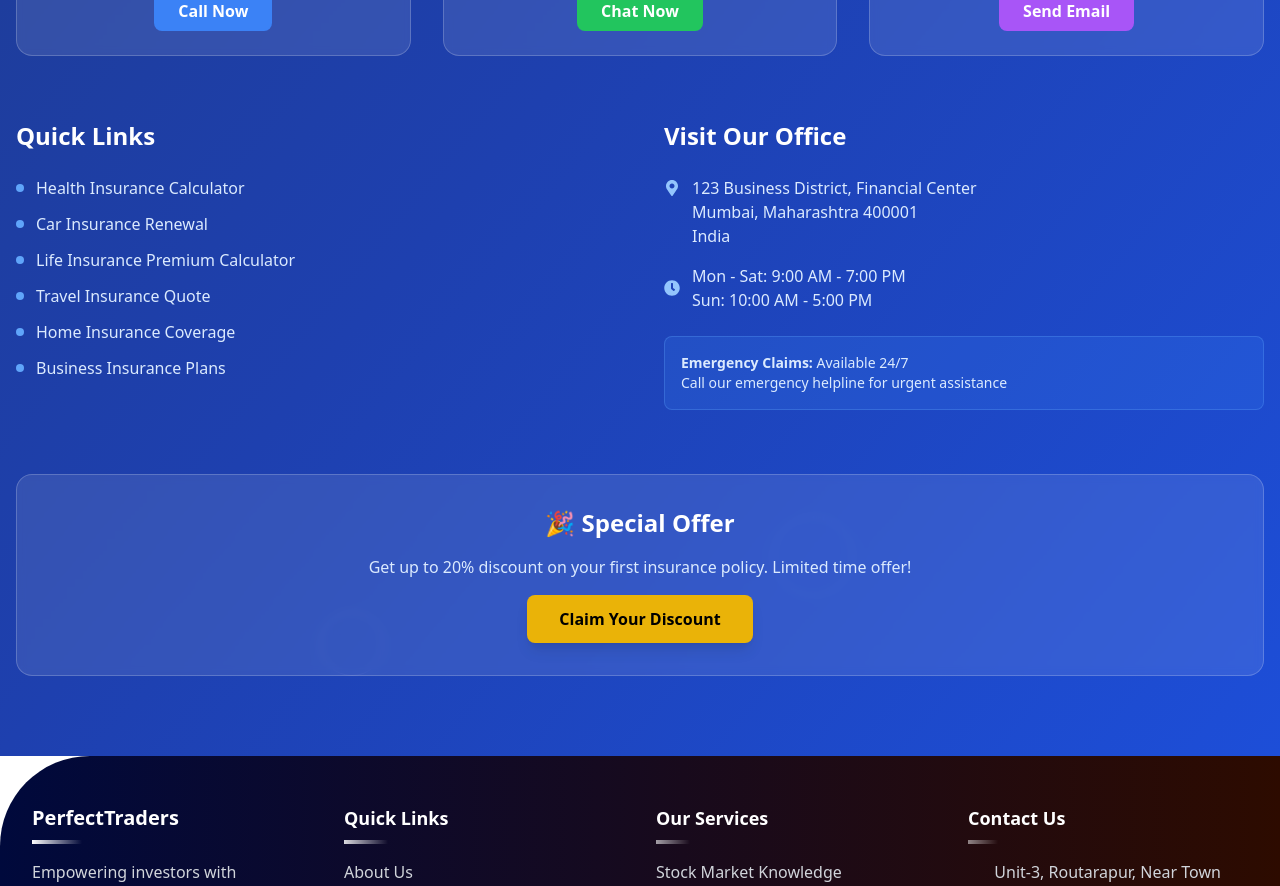
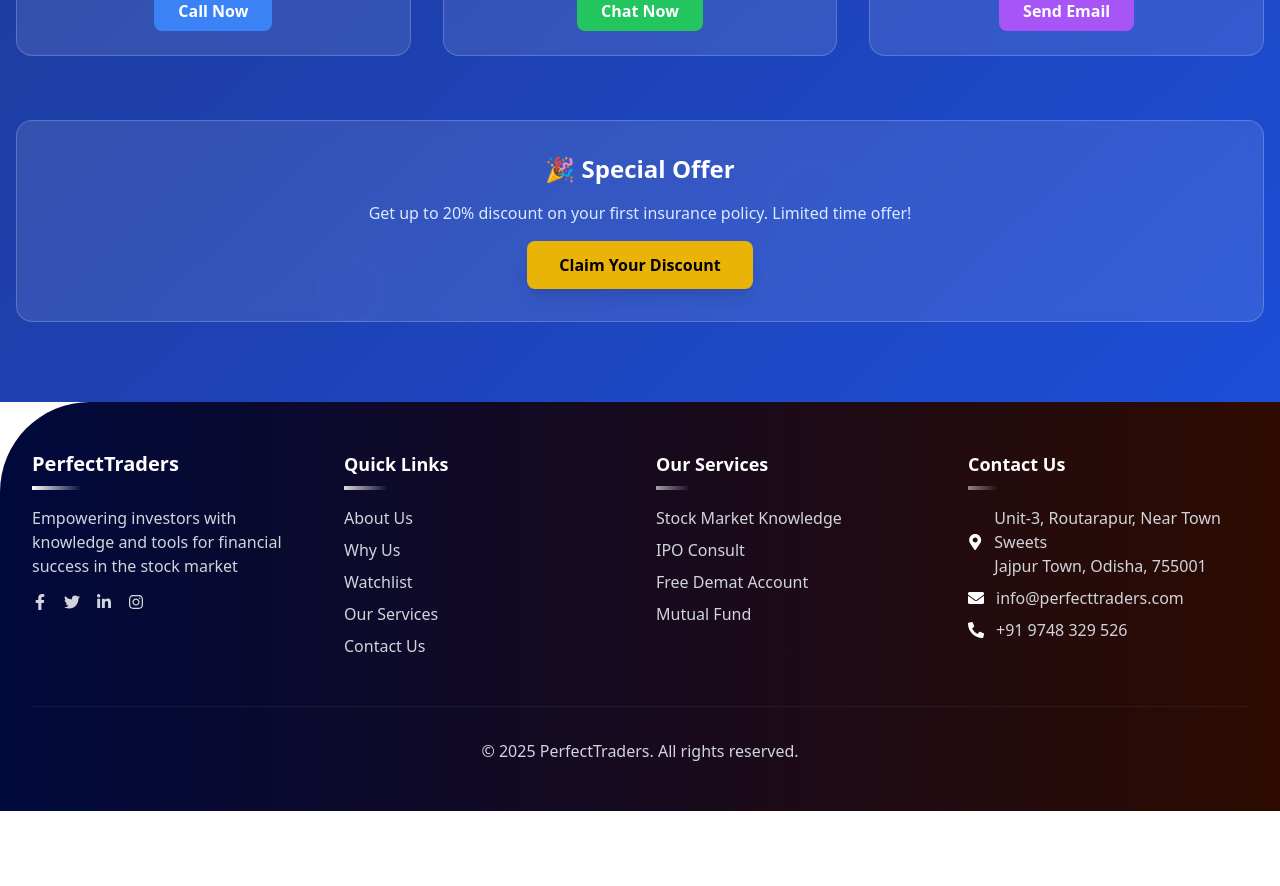
Before and after one commit to aminkhan111/perfect-traders-Crouser-Copy, a Next.js app: page /insurance in a window 1280 px wide. Shown: the part 6460-7346 px from the top of the page. After the commit the page ends 7271 px from the top, so only its background shows below. Built offline with nearby package versions, Linux system fonts and the light colour scheme.

Commit message:
Remove Quick Links and Visit Our Office section from insurance page

```diff
--- a/src/components/InsuranceCTA.jsx
+++ b/src/components/InsuranceCTA.jsx
@@ -2,7 +2,7 @@
 
 import { motion } from 'framer-motion';
 import Link from 'next/link';
-import { FaPhoneAlt, FaWhatsapp, FaEnvelope, FaMapMarkerAlt, FaClock } from 'react-icons/fa';
+import { FaPhoneAlt, FaWhatsapp, FaEnvelope } from 'react-icons/fa';
 
 const InsuranceCTA = () => {
   const contactMethods = [
@@ -33,15 +33,6 @@
       bgColor: "bg-purple-500",
       hoverColor: "hover:bg-purple-600"
     }
-  ];
-
-  const quickLinks = [
-    "Health Insurance Calculator",
-    "Car Insurance Renewal",
-    "Life Insurance Premium Calculator",
-    "Travel Insurance Quote",
-    "Home Insurance Coverage",
-    "Business Insurance Plans"
   ];
 
   return (
@@ -148,66 +139,7 @@
           </div>
         </motion.div>
 
-        {/* Quick Links & Office Info */}
-        <div className="grid grid-cols-1 md:grid-cols-2 gap-12">
-          {/* Quick Links */}
-          <motion.div
-            initial={{ opacity: 0, x: -30 }}
-            whileInView={{ opacity: 1, x: 0 }}
-            transition={{ duration: 0.8 }}
-            viewport={{ once: true }}
-          >
-            <h4 className="text-2xl font-bold mb-6">Quick Links</h4>
-            <div className="grid grid-cols-1 gap-3">
-              {quickLinks.map((link, index) => (
-                <Link
-                  key={index}
-                  href="/contact"
-                  className="text-blue-100 hover:text-white transition-colors duration-300 flex items-center group"
-                >
-                  <span className="w-2 h-2 bg-blue-400 rounded-full mr-3 group-hover:bg-white transition-colors duration-300"></span>
-                  {link}
-                </Link>
-              ))}
-            </div>
-          </motion.div>
 
-          {/* Office Info */}
-          <motion.div
-            initial={{ opacity: 0, x: 30 }}
-            whileInView={{ opacity: 1, x: 0 }}
-            transition={{ duration: 0.8 }}
-            viewport={{ once: true }}
-          >
-            <h4 className="text-2xl font-bold mb-6">Visit Our Office</h4>
-            <div className="space-y-4">
-              <div className="flex items-start">
-                <FaMapMarkerAlt className="text-blue-300 mt-1 mr-3 flex-shrink-0" />
-                <div>
-                  <p className="text-blue-100">
-                    123 Business District, Financial Center<br />
-                    Mumbai, Maharashtra 400001<br />
-                    India
-                  </p>
-                </div>
-              </div>
-              <div className="flex items-center">
-                <FaClock className="text-blue-300 mr-3" />
-                <p className="text-blue-100">
-                  Mon - Sat: 9:00 AM - 7:00 PM<br />
-                  Sun: 10:00 AM - 5:00 PM
-                </p>
-              </div>
-            </div>
-
-            <div className="mt-6 p-4 bg-blue-500/20 rounded-lg border border-blue-400/30">
-              <p className="text-sm text-blue-100">
-                <strong>Emergency Claims:</strong> Available 24/7<br />
-                Call our emergency helpline for urgent assistance
-              </p>
-            </div>
-          </motion.div>
-        </div>
 
         {/* Bottom Banner */}
         <motion.div
```
